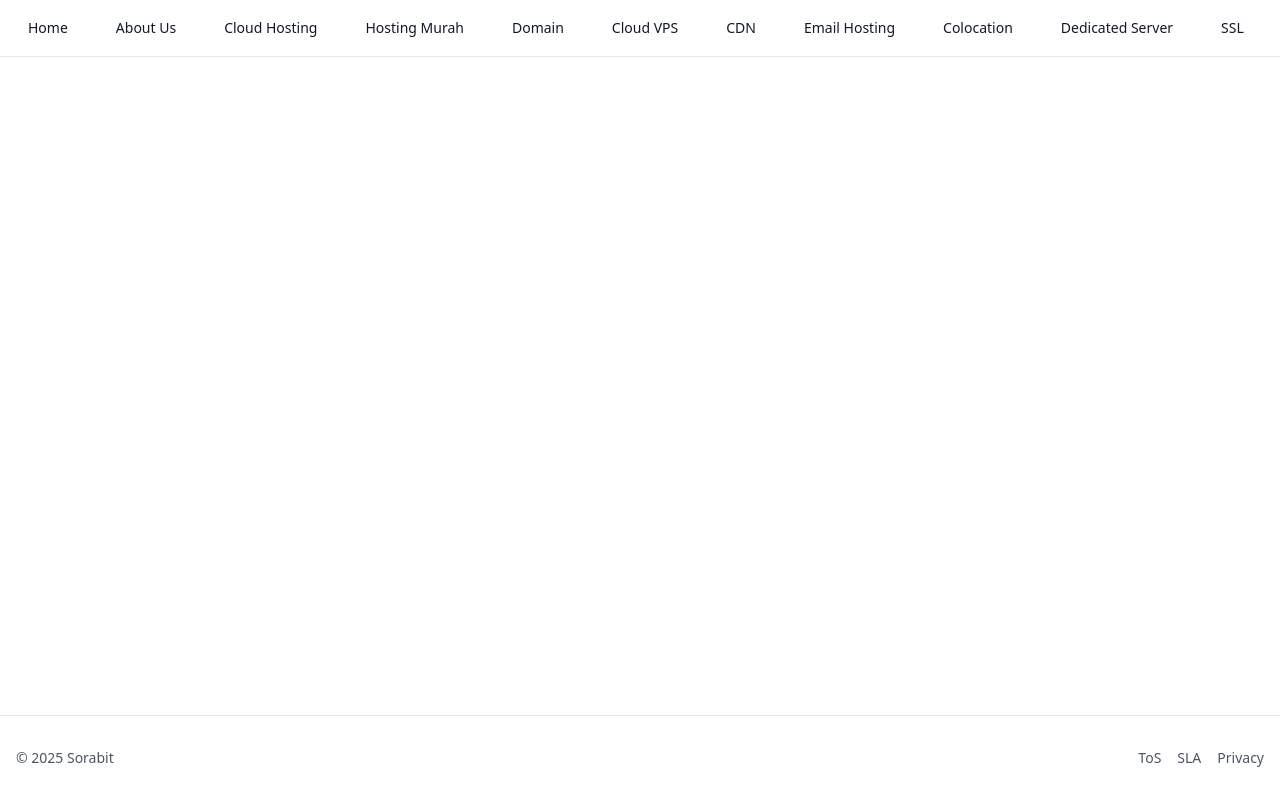
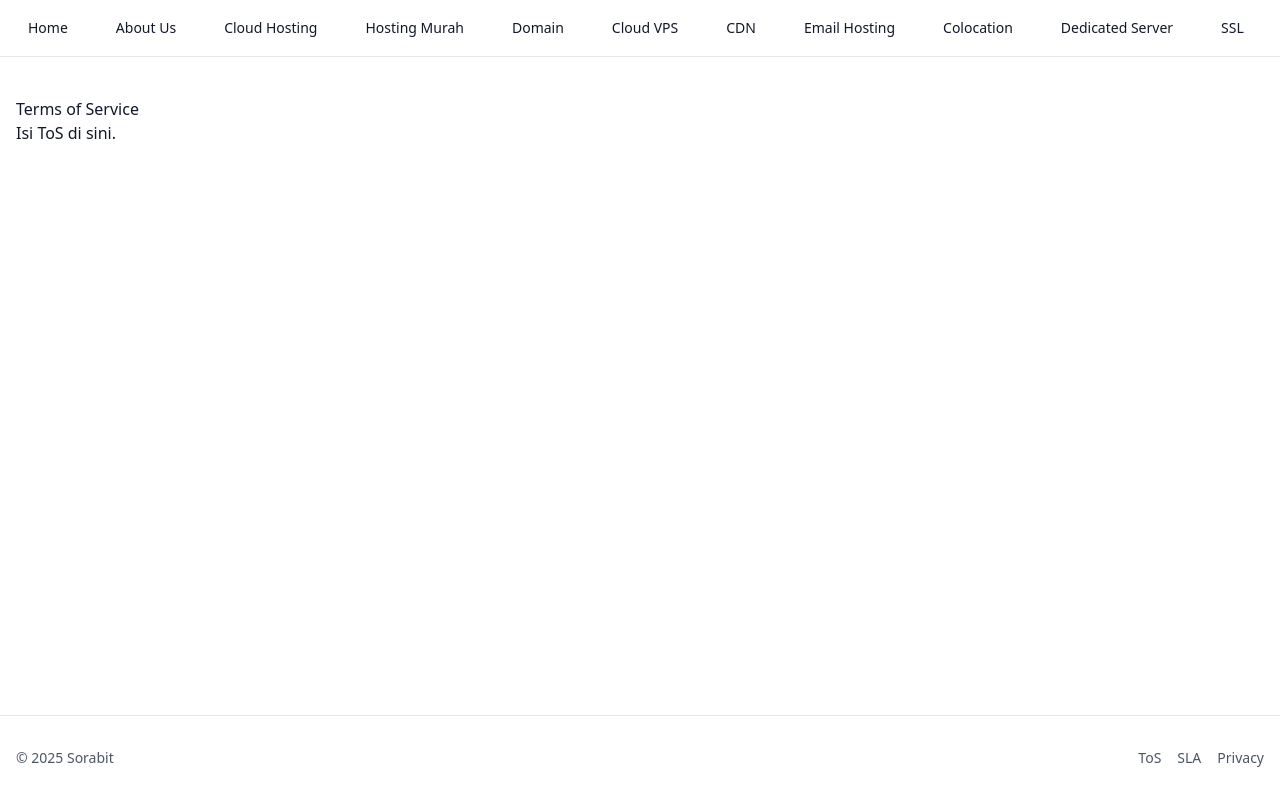
Before and after one commit to GXT-Indonesia/soramainweb, a Nuxt app: page /tos in a window 1280 px wide. Built offline with nearby package versions, Linux system fonts and the light colour scheme.

Commit message:
Create tos.vue

```diff
--- /dev/null
+++ b/pages/tos.vue
@@ -0,0 +1,9 @@
+<script setup lang="ts">
+useSeo({ title: 'Terms of Service — Sorabit' }) // ganti per halaman
+</script>
+<template>
+  <section class="prose max-w-3xl">
+    <h1>Terms of Service</h1>
+    <p>Isi ToS di sini.</p>
+  </section>
+</template>
```
